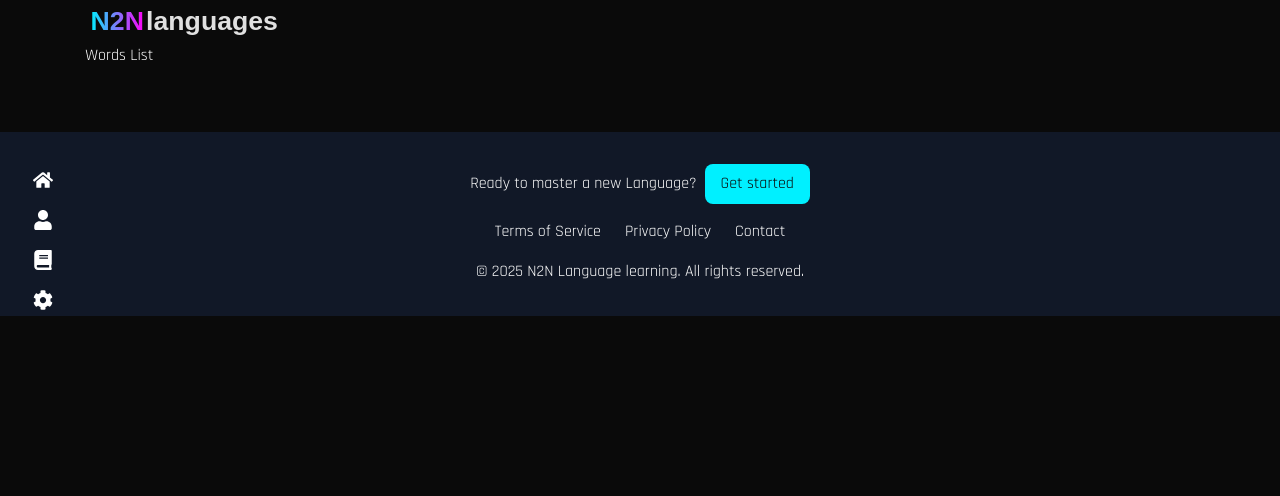
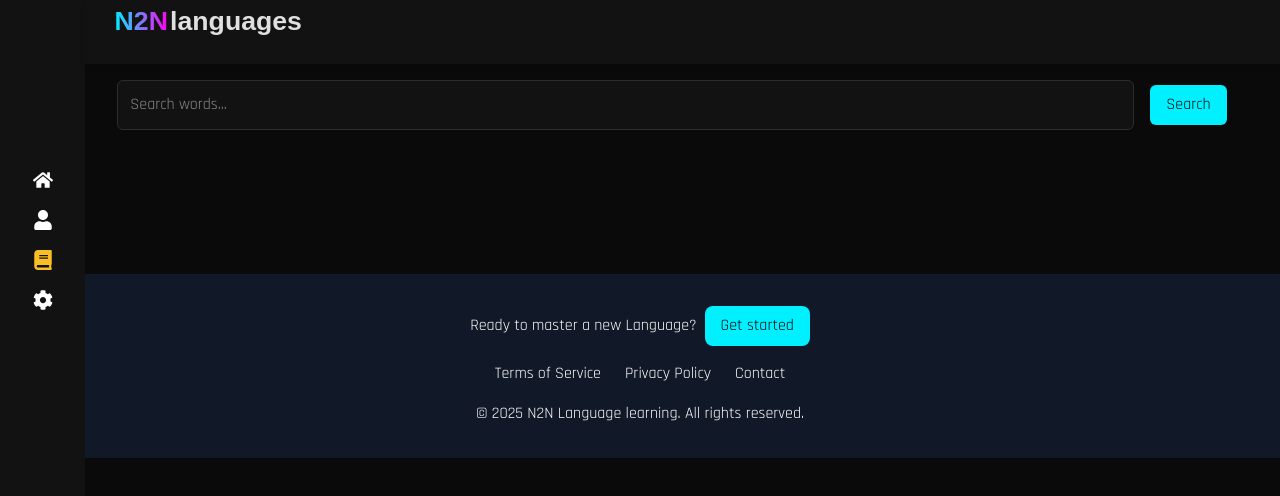
Before and after one commit to pedrambabazadeh/leitner_next, a Next.js app: page /words in a window 1280 px wide. Shown: the top 496 px of the page. Built offline with nearby package versions, Linux system fonts and the light colour scheme.

Commit message:
UI of Words further developed

```diff
--- a/app/globals.css
+++ b/app/globals.css
@@ -49,6 +49,9 @@ nav [data-active = "log-in"] [name="log-in"] {
   color: var(--color-secondary);
 }
 
+nav [data-active = "words"] [name="words"] {
+  color: var(--color-secondary);
+}
 /* Components*/
 
 .btn-primary{
--- a/app/layout.js
+++ b/app/layout.js
@@ -36,8 +36,8 @@ export default function RootLayout({ children }) {
             <Navigation />
           </div>
         </div>
-        <main className="w-11/12 pb-16">
-          <TopBar />
+        <TopBar />
+        <main className="relative w-11/12 pb-16 text-[var(--light-text)]">
           {children}
         </main>
       </div>
--- a/app/words/page.jsx
+++ b/app/words/page.jsx
@@ -1,8 +1,15 @@
+import { Section } from '@/utils'
 import React from 'react'
 
 const wordsList = () => {
   return (
-    <div className='text-white'>Words List</div>
+  <Section>
+    <div className="flex items-center gap-4">
+      <input className="flex-1 p-3 rounded-md bg-[var(--color-surface)] border border-[var(--color-border)] focus-secondary"
+        placeholder='Search words...' type='text'/>
+      <button className="btn-primary px-4 py-2 rounded-md">Search</button>
+    </div>
+  </Section>
   )
 }
 
--- a/sections/navigation/Navigation.jsx
+++ b/sections/navigation/Navigation.jsx
@@ -15,7 +15,7 @@ const Navigation = ({navItems}) => {
    }, [path])
 
   return (
-    <nav className='flex justify-center h-[100vh]'>
+    <nav className='flex justify-center h-[100vh] bg-[var(--color-surface)] w-full'>
         <div data-active={activeItem} className="flex w-full flex-wrap h-[60%] flex-col justify-center gap-5 items-center">
             <div name="/" className="nav-icon w-12/12 text-[var(--light-text)] flex justify-center items-center text-xl">
                 <Link href="/"><FaHome /></Link>
@@ -23,8 +23,8 @@ const Navigation = ({navItems}) => {
             <div name="log-in" className="nav-icon w-12/12 text-[var(--light-text)] flex justify-center items-center text-xl">
                <Link href="/log-in"><FaUser /></Link>
             </div>
-            <div className="nav-icon w-12/12 text-[var(--light-text)] flex justify-center items-center text-xl">
-                <FaBook />
+            <div name="words" className="nav-icon w-12/12 text-[var(--light-text)] flex justify-center items-center text-xl">
+               <Link href="/words"><FaBook /></Link>
             </div>
             <div className="nav-icon w-12/12 text-[var(--light-text)] flex justify-center items-center text-xl">
                 <FaCog />
--- a/sections/top-bar/TopBar.jsx
+++ b/sections/top-bar/TopBar.jsx
@@ -2,7 +2,7 @@ import React from 'react'
 
 const TopBar = () => {
   return (
-    <div>
+    <div className='fixed h-16 top-0 right-0 z-10 w-112/120 bg-[var(--color-surface)] shadow-md px-6'>
         <div className='nav-start'>
             <a href='/'>
                 <img src='/img/logo.svg' className='max-w-[200px]' alt='logo'/>
```
